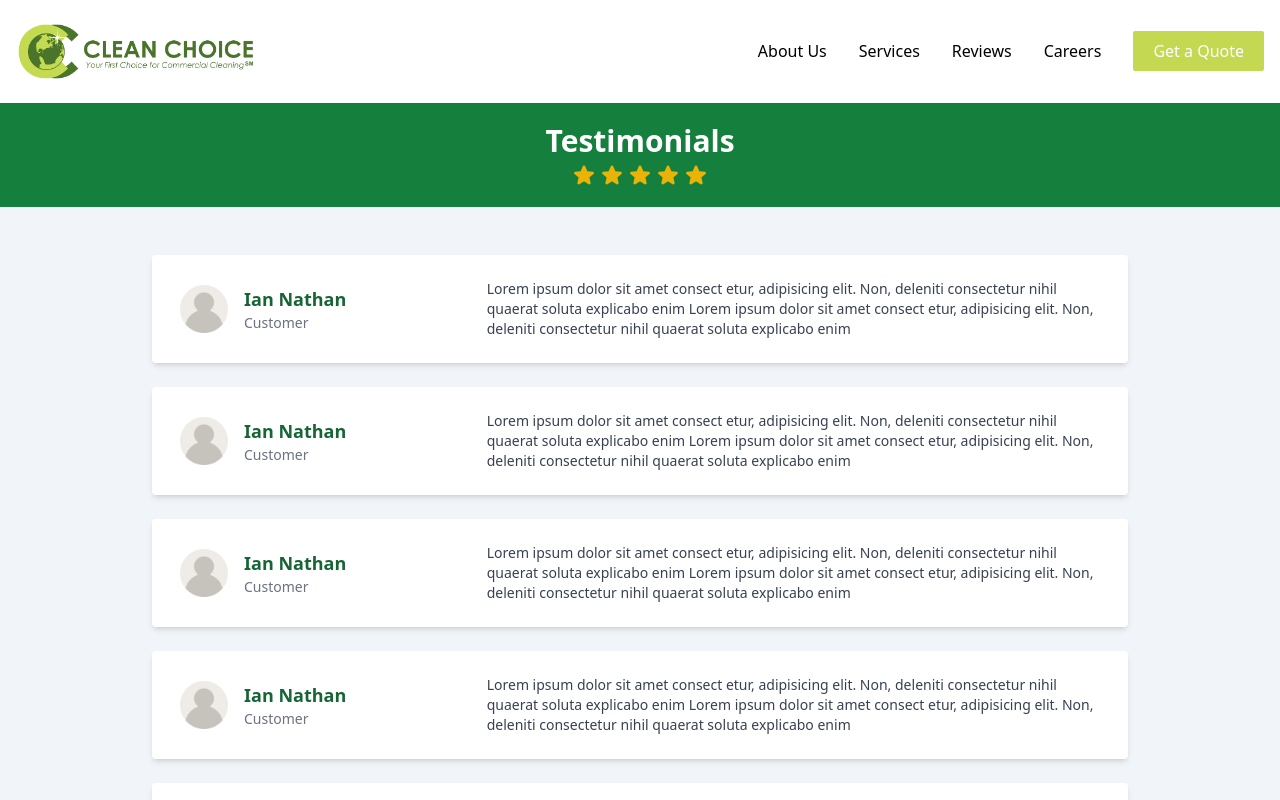
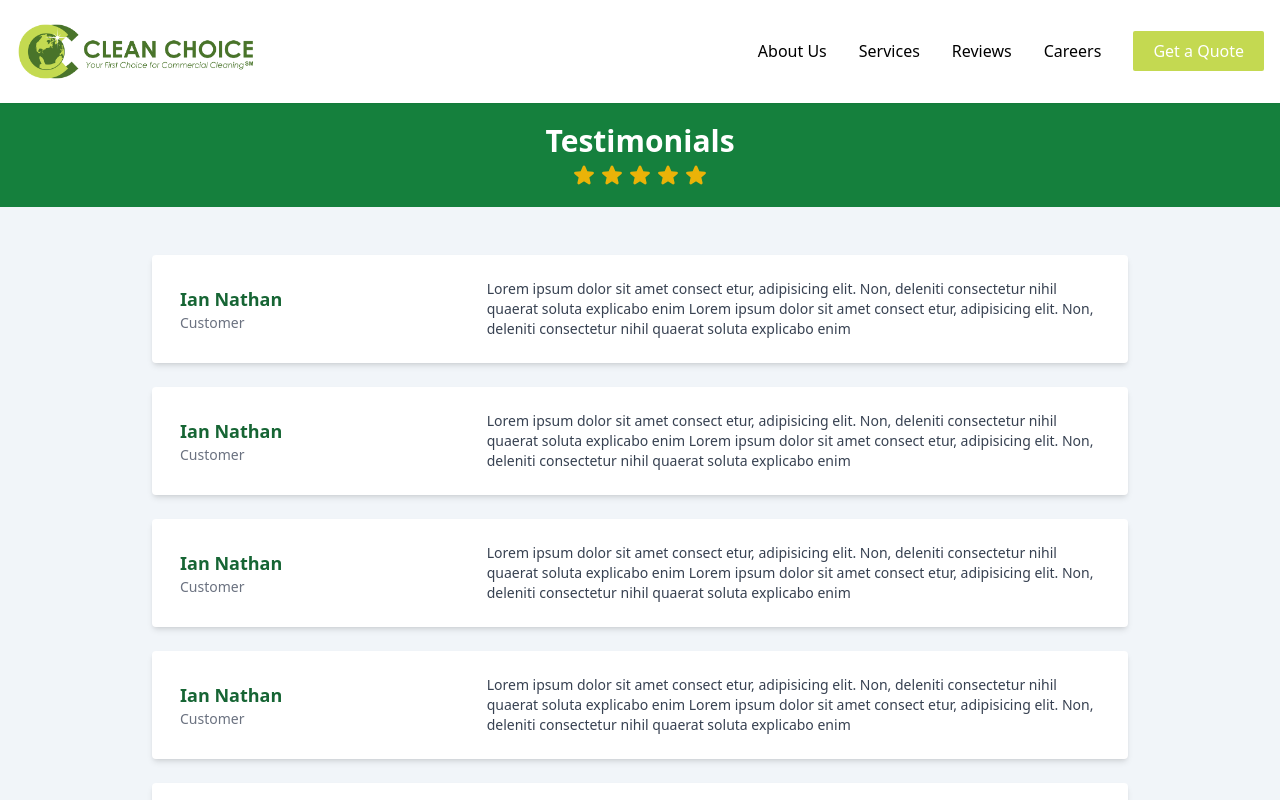
Before and after one commit to Clean-Choice-Website/clean-choice, a React (Vite) app: page /reviews in a window 1280 px wide. Shown: the top 800 px of the page. Built offline with nearby package versions, Linux system fonts and the light colour scheme.

Commit message:
Removed image from component

```diff
--- a/src/components/Review.jsx
+++ b/src/components/Review.jsx
@@ -1,5 +1,3 @@
-import defaultUser from '../assets/default-user.png';
-
 const Review = () => {
   return (
     <div className='mx-auto flex max-w-5xl justify-center'>
@@ -15,7 +13,7 @@ const Review = () => {
             <p className='text-lg font-semibold text-green-800'>Ian Nathan</p>
             <p className='text-sm text-gray-500'>Customer</p>
           </div>
-          <img className='w-12 md:h-12' src={defaultUser} alt='User icon' />
+          {/* <img className='w-12 md:h-12' src={defaultUser} alt='User icon' /> */}
         </div>
       </div>
     </div>
```
